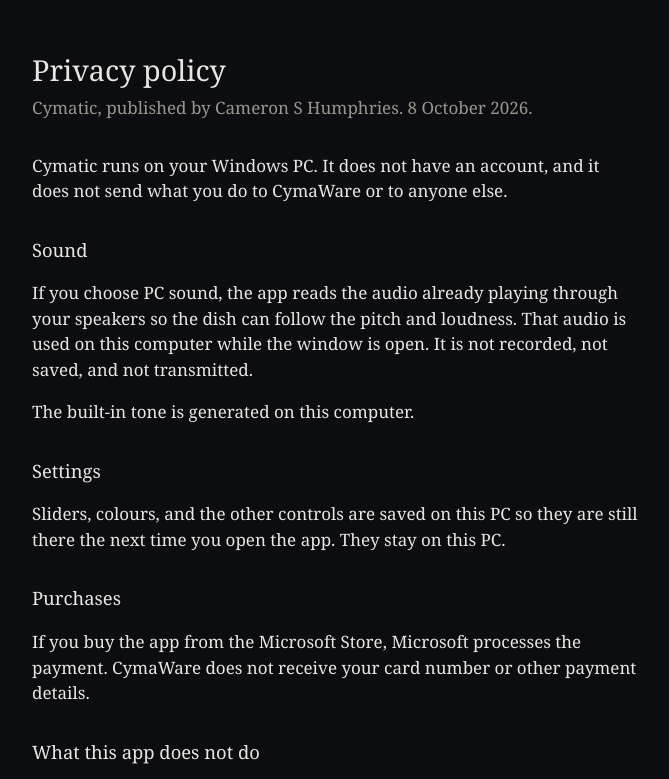
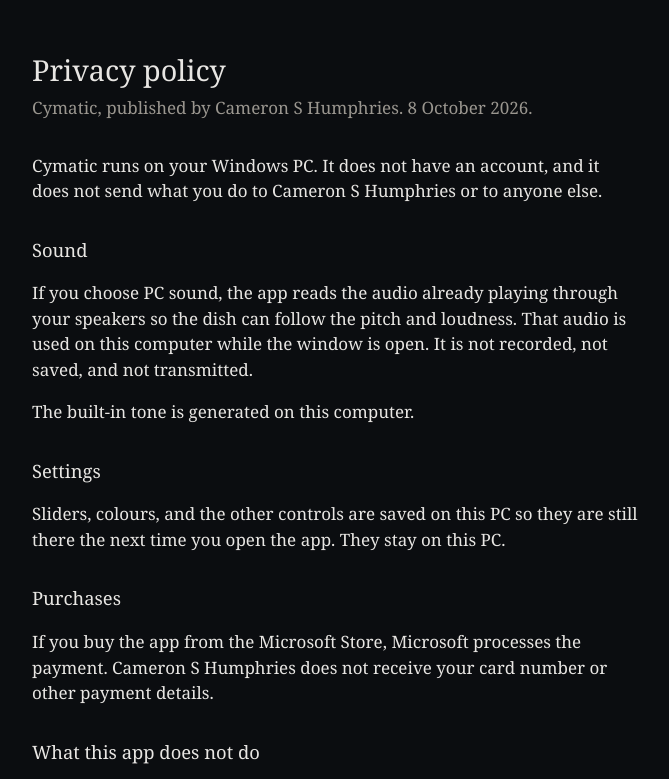
Before and after one commit to cameronhum/cymaware, a plain HTML site: page index.html in a window 1280 px wide. Shown: the top 779 px of the page, without its empty margins (304-973 px from the left). Drawn offline with Linux system fonts and the light colour scheme.

Commit message:
Remove the CymaWare name from the privacy policy text.

```diff
--- a/index.html
+++ b/index.html
@@ -17,7 +17,7 @@
     <h1>Privacy policy</h1>
     <p class="meta">Cymatic, published by Cameron S Humphries. 8 October 2026.</p>
 
-    <p>Cymatic runs on your Windows PC. It does not have an account, and it does not send what you do to CymaWare or to anyone else.</p>
+    <p>Cymatic runs on your Windows PC. It does not have an account, and it does not send what you do to Cameron S Humphries or to anyone else.</p>
 
     <h2>Sound</h2>
     <p>If you choose PC sound, the app reads the audio already playing through your speakers so the dish can follow the pitch and loudness. That audio is used on this computer while the window is open. It is not recorded, not saved, and not transmitted.</p>
@@ -27,7 +27,7 @@
     <p>Sliders, colours, and the other controls are saved on this PC so they are still there the next time you open the app. They stay on this PC.</p>
 
     <h2>Purchases</h2>
-    <p>If you buy the app from the Microsoft Store, Microsoft processes the payment. CymaWare does not receive your card number or other payment details.</p>
+    <p>If you buy the app from the Microsoft Store, Microsoft processes the payment. Cameron S Humphries does not receive your card number or other payment details.</p>
 
     <h2>What this app does not do</h2>
     <p>It does not show ads, it does not include analytics, and it does not sell or share personal information. There is no sign-in.</p>
```
